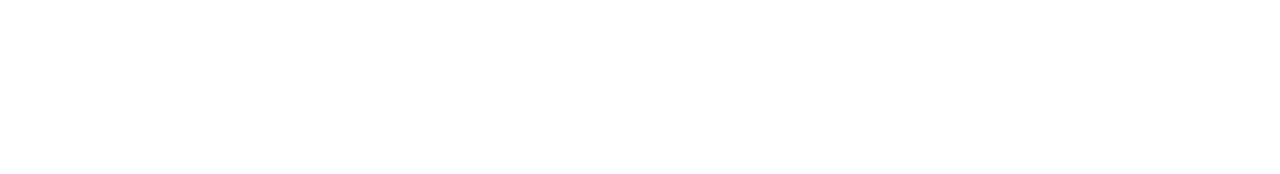
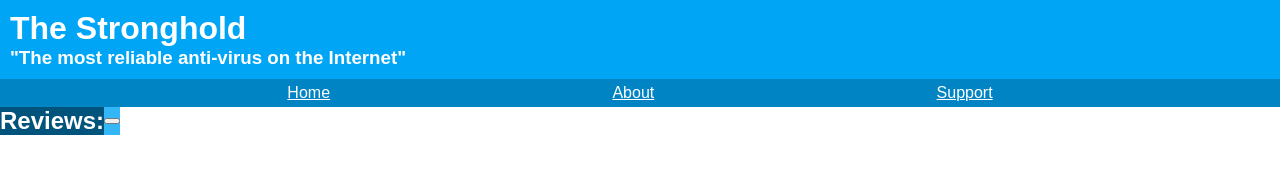
Before and after one commit to Brian-09/Color-Theory-Sites, a plain HTML site: page index_mono.html in a window 1280 px wide. Drawn offline with Linux system fonts and the light colour scheme.

Commit message:
created a basic structure for html
added css as well

```diff
--- a/index_mono.html
+++ b/index_mono.html
@@ -4,9 +4,34 @@
     <meta charset="UTF-8">
     <meta name="viewport" content="width=device-width, initial-scale=1.0">
     <link rel="stylesheet" href="./style/style_1.css">
-    <title>Document</title>
+    <title>The Stronghold</title>
 </head>
 <body>
+    <header>
+        <h1>The Stronghold</h1>
+        <h3>"The most reliable anti-virus on the Internet"</h3>
+    </header>
 
+    <nav>
+        <a href="#">Home</a>
+        <a href="#">About</a>
+        <a href="#">Support</a>
+    </nav>
+
+    <main>
+        <section class="box-1">
+            <h2>Reviews:</h2>
+        </section>
+        <section class="box-2">
+            <button></button>
+        </section>
+        <section class="box-3">
+
+        </section>
+    </main>
+
+    <footer>
+
+    </footer>
 </body>
 </html>
--- a/style/style_1.css
+++ b/style/style_1.css
@@ -0,0 +1,34 @@
+* {
+    font-family: sans-serif;
+    color: white;
+    margin: 0px;
+}
+
+header {
+    background-color: #00a5f5;
+    padding: 10px
+}
+
+nav {
+    display: flex;
+    background-color: #0084c4;
+    padding: 5px;
+    justify-content: space-evenly;
+}
+
+main {
+    display: flex;
+    flex-direction: row;
+}
+
+.box-1 {
+    background-color: #00537b;
+}
+
+.box-2 {
+    background-color: #33b7f7;
+}
+
+.box-3 {
+    background-color: #002131;
+}
```
